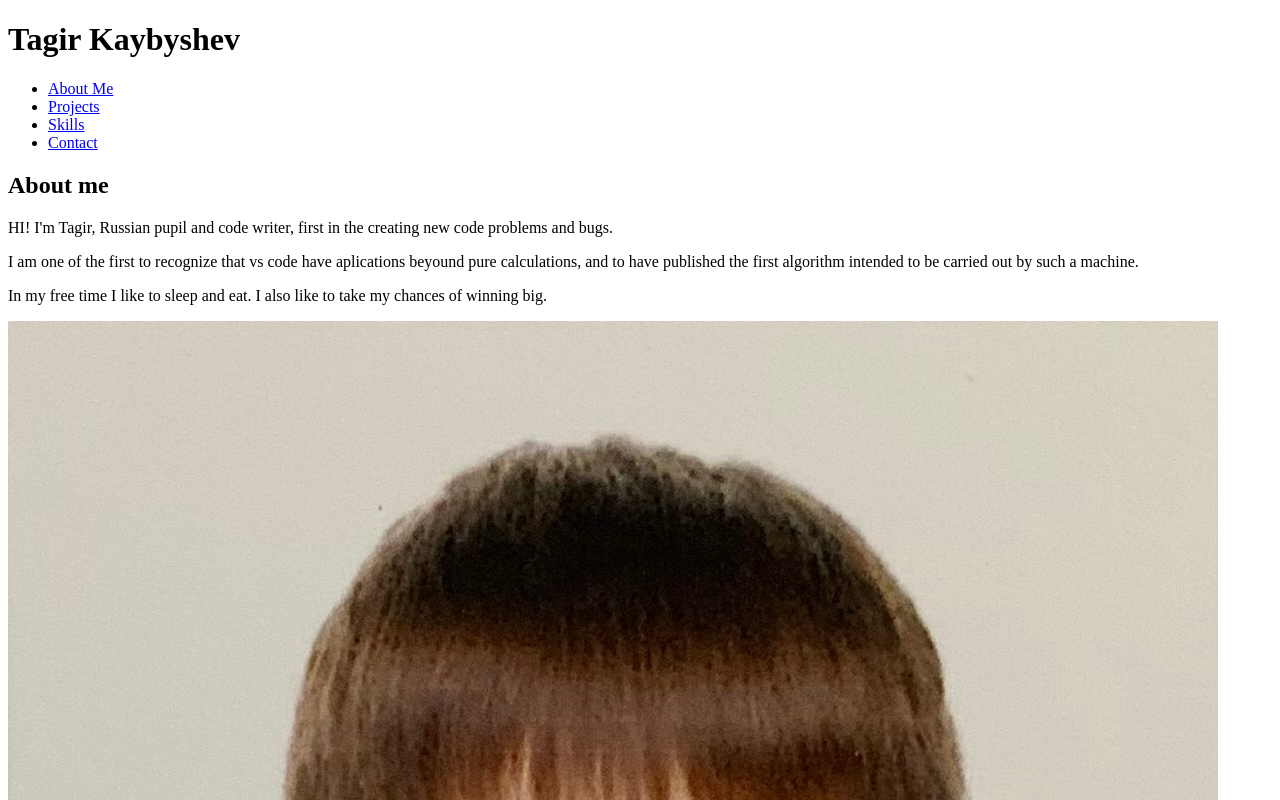
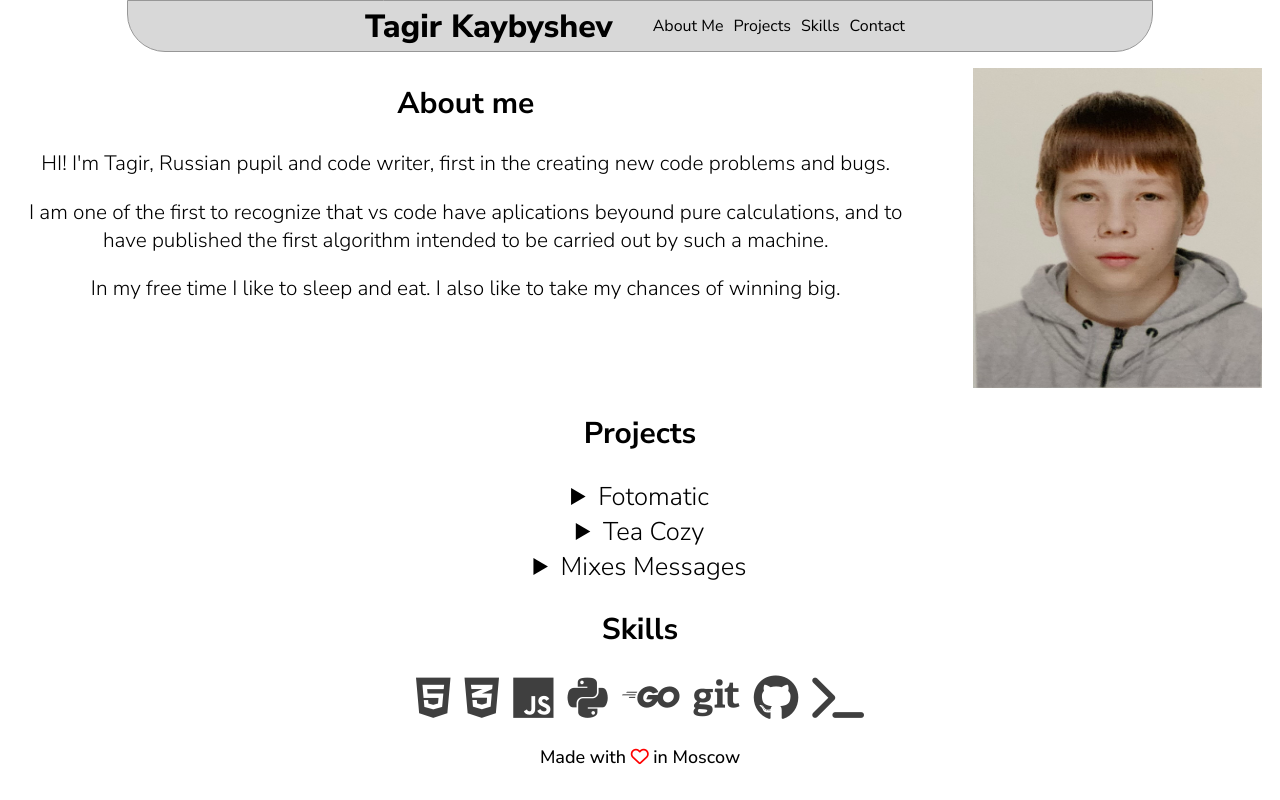
Before and after one commit to TagKir/MyPortfolioProject, a plain HTML site: page index.html in a window 1280 px wide. Shown: the top 800 px of the page. Drawn offline with Linux system fonts and the light colour scheme.

Commit message:
modified index.html and style.css in MyPortfolioProject

```diff
--- a/index.html
+++ b/index.html
@@ -10,6 +10,12 @@
       src="https://kit.fontawesome.com/cc1a468549.js"
       crossorigin="anonymous"
     ></script>
+    <link rel="preconnect" href="https://fonts.googleapis.com" />
+    <link rel="preconnect" href="https://fonts.gstatic.com" crossorigin />
+    <link
+      href="https://fonts.googleapis.com/css2?family=Nunito+Sans:ital,opsz,wght@0,6..12,200;0,6..12,300;0,6..12,400;0,6..12,500;0,6..12,600;0,6..12,700;0,6..12,800;0,6..12,900;0,6..12,1000;1,6..12,200;1,6..12,300;1,6..12,400;1,6..12,500;1,6..12,600;1,6..12,700;1,6..12,800;1,6..12,900;1,6..12,1000&display=swap"
+      rel="stylesheet"
+    />
   </head>
   <body>
     <header>
@@ -26,6 +32,7 @@
 
     <main>
       <section id="aboutme">
+        <div id="text">
           <h2>About me</h2>
           <p>
             HI! I'm Tagir, Russian pupil and code writer, first in the creating
@@ -40,6 +47,7 @@
             In my free time I like to sleep and eat. I also like to take my
             chances of winning big.
           </p>
+        </div>
 
         <img src="images/IMG_0647.JPG" alt="My Passport photo" />
       </section>
@@ -47,35 +55,31 @@
       <section id="projects">
         <h2>Projects</h2>
 
-        <ul>
-          <li id="fotomatic">
-            <h3>Fotomatic</h3>
+        <details>
+          <summary>Fotomatic</summary>
           <img src="images/fotomatic.png" alt="Fotomatic site picture" />
           <p>
             My first (dont test)project and my first flexbox using experience
           </p>
-          </li>
+        </details>
 
-          <li id="teacozy">
-            <h3>Tea Cozy</h3>
+        <details>
+          <summary>Tea Cozy</summary>
           <img src="images/teacozy.png" alt="Tea Cozy site picture" />
           <p>
             My second project. This was awfull, becouse i sit on my chair 8
             hours and finally made this project with blood in my eyes
           </p>
-          </li>
+        </details>
 
-          <li id="mixesmessages">
-            <h3>Mixes Messages</h3>
-            <article id="hidden">
+        <details>
+          <summary>Mixes Messages</summary>
           <!-- Тут должен быть js код mixed messages-->
           <p>
             My third project and first Javascript project. This was easy and
             interesting. That's all.
           </p>
-            </article>
-          </li>
-        </ul>
+        </details>
       </section>
 
       <section id="skills">
--- a/style.css
+++ b/style.css
@@ -1 +1,91 @@
 /* сделал весь html, дальше css дальше js*/
+html {
+  text-align: center;
+  font-size: 16px;
+  font-family: "Nunito Sans", sans-serif;
+}
+p {
+  font-weight: 300;
+}
+h1 {
+  font-weight: 800;
+}
+h2 {
+  font-size: 1.875rem;
+  font-weight: 700;
+}
+h4 {
+  font-weight: 500;
+}
+p {
+  font-size: 1.3rem;
+}
+
+header {
+  position: fixed;
+  left: 50%;
+  top: 0;
+  transform: translate(-50%);
+  background: #d8d8d8;
+  border: 1px solid #979797;
+  border-radius: 0 0 38px 38px;
+  width: 80%;
+  height: 50px;
+  display: flex;
+  justify-content: center;
+  align-items: center;
+}
+
+nav ul {
+  display: flex;
+  align-items: center;
+}
+nav ul li {
+  list-style-type: none;
+}
+nav ul li a {
+  text-decoration: none;
+  color: black;
+}
+nav ul li::after {
+  content: "";
+  margin-left: 10px;
+}
+
+#aboutme {
+  padding-top: 50px;
+  width: 100%;
+  display: flex;
+}
+
+#aboutme img {
+  width: 40%;
+  height: 100%;
+  max-height: 20rem;
+  margin: 10px 10px 0 50px;
+}
+
+#projects summary {
+  font-size: 1.6rem;
+  font-weight: 300;
+}
+
+#projects img {
+  width: 80%;
+}
+#projects p {
+  font-size: 1.4rem;
+}
+
+#skills i {
+  opacity: 0.75;
+  font-size: 2.875rem;
+  margin: 0 5px;
+}
+
+footer {
+  font-size: 1.125rem;
+}
+footer i {
+  color: red;
+}
```
Lines whose indentation alone changed are shown as unchanged.
